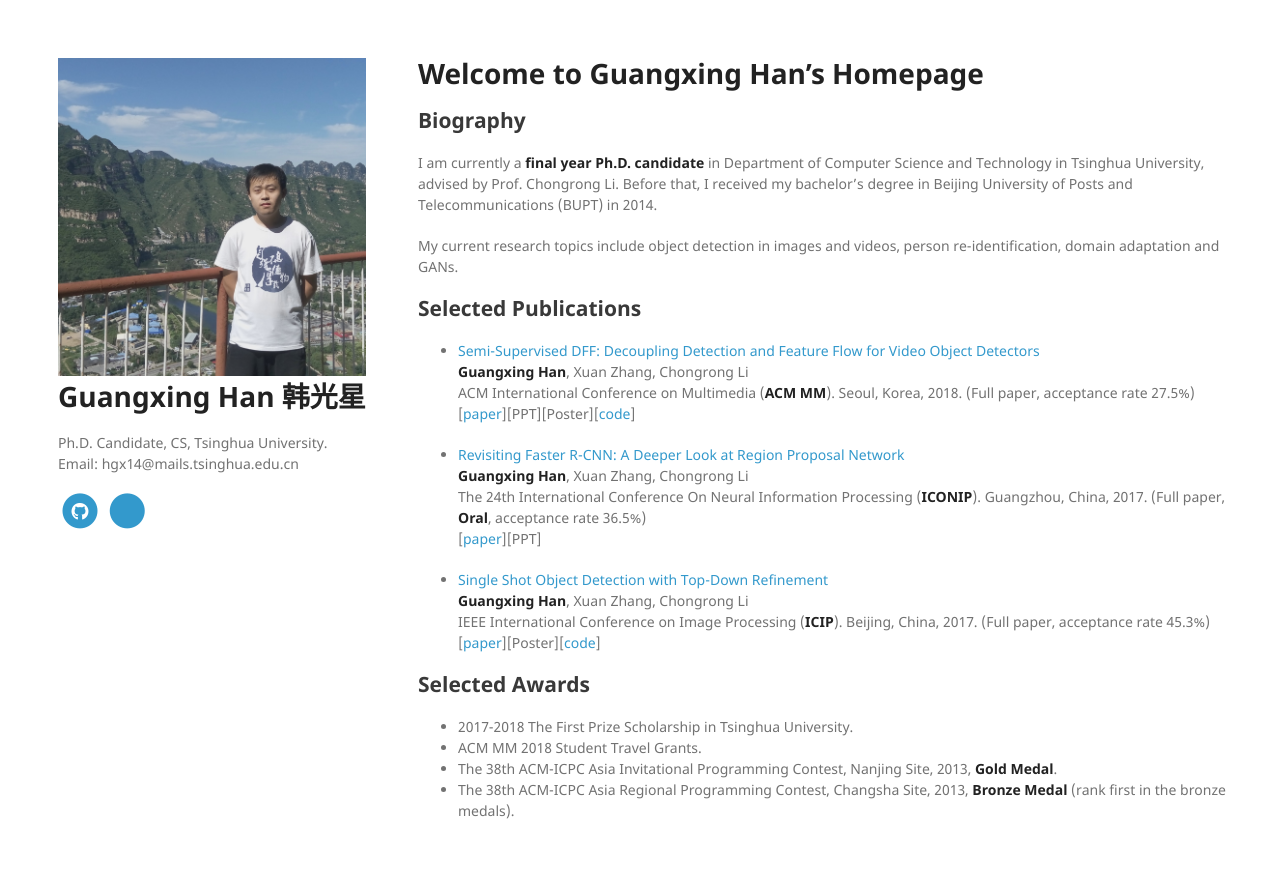
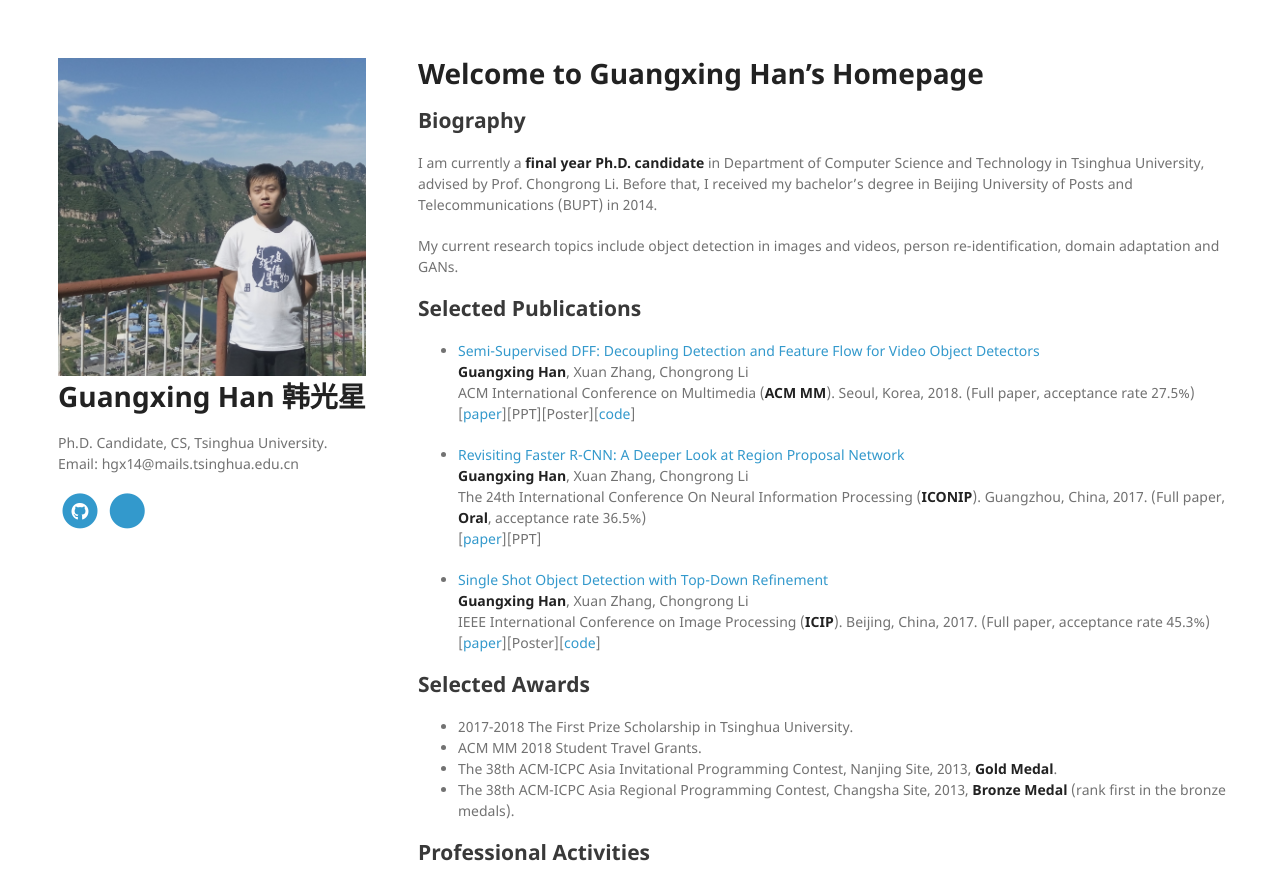
Before and after one commit to GuangxingHan/guangxinghan.github.io, a Jekyll site: the page built from index.md, in a window 1280 px wide and 1359 px high. Shown: the top 871 px of the window. Built offline with Jekyll 4.4.1, drawn with Linux system fonts in a browser that asks for light colours; nearby versions of some CDN libraries; our own code applies the rules of GitHub Pages for plain Markdown files; a style sheet for code colours, icons or effects is not loaded; some of the changed text lies outside the part shown; grey boxes are pictures that could not be loaded.

Commit message:
Update index.md

```diff
--- a/index.md
+++ b/index.md
@@ -20,3 +20,7 @@ My current research topics include object detection in images and videos, person
 * ACM MM 2018 Student Travel Grants.
 * The 38th ACM-ICPC Asia Invitational Programming Contest, Nanjing Site, 2013, **Gold Medal**.
 * The 38th ACM-ICPC Asia Regional Programming Contest, Changsha Site, 2013, **Bronze Medal** (rank first in the bronze medals).
+
+## Professional Activities
+
+* Journal Reviewer: IEEE ACCESS
```
